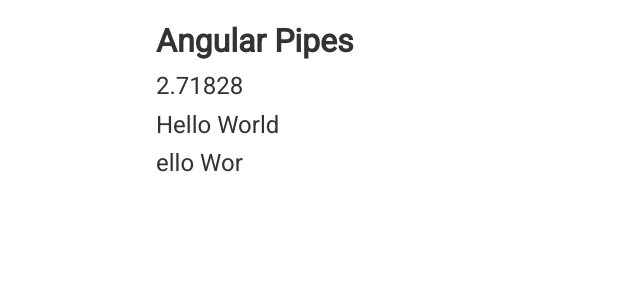
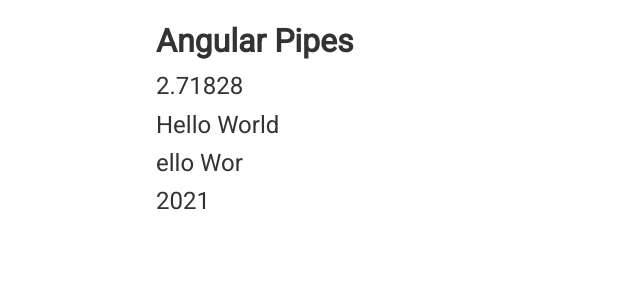
Before and after one commit to Kapibarra/angularlessons, an Angular app: page / in a window 1280 px wide. Shown: the top 300 px of the page, without its empty margins (0-640 px from the left). Built offline with nearby package versions, Linux system fonts and the light colour scheme.

Commit message:
504 date pipes

```diff
--- a/src/app/app.component.html
+++ b/src/app/app.component.html
@@ -8,4 +8,5 @@
         {{str | uppercase | lowercase | titlecase}}
     </p>
     <p>{{ str | titlecase | slice:1:-2}}</p>
+    <p>{{ date | date | date:'fullDate' | date:'yyyy'}}</p>
 </div>
--- a/src/app/app.component.ts
+++ b/src/app/app.component.ts
@@ -9,4 +9,5 @@ export class AppComponent {
 
   e: number = Math.E
 str = 'hello world'
+date: Date = new Date()
 }
```
